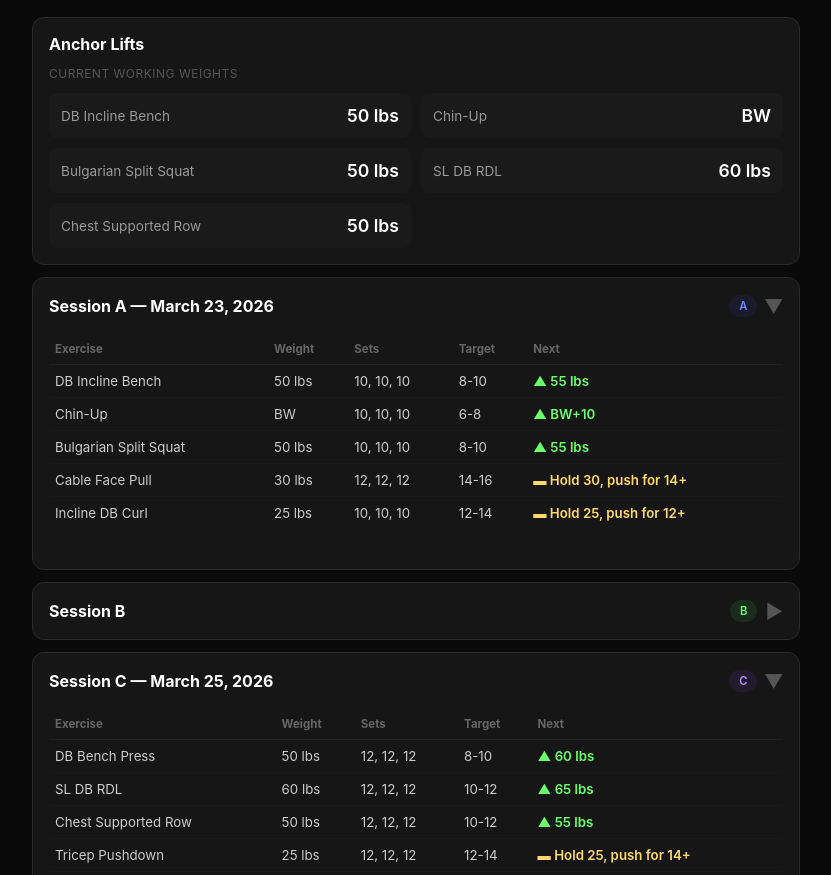
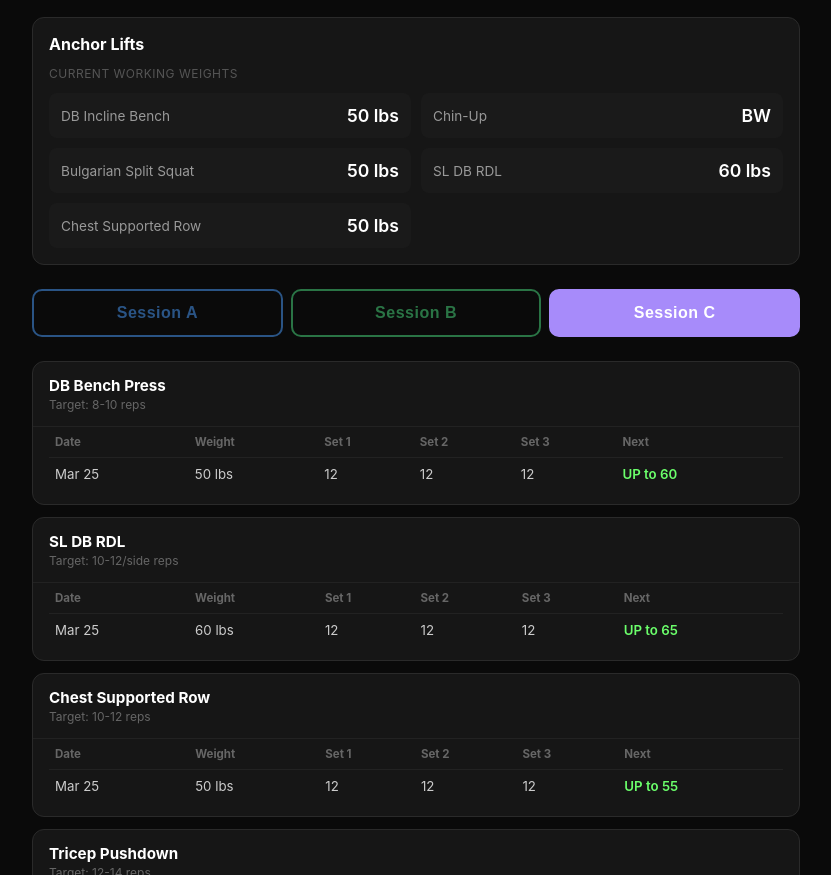
Before and after one commit to dafach/logan-pages, a plain HTML site: page tracker.html in a window 1280 px wide. Shown: the part 77-952 px from the top of the page, without its empty margins (224-1055 px from the left). Drawn offline with Linux system fonts and the light colour scheme.

Commit message:
Tracker v2: tabs + historical data

```diff
--- a/tracker.html
+++ b/tracker.html
@@ -10,47 +10,73 @@
   body { font-family: -apple-system, BlinkMacSystemFont, 'Segoe UI', Roboto, sans-serif; background: #0a0a0a; color: #e0e0e0; padding: 16px; max-width: 800px; margin: 0 auto; -webkit-font-smoothing: antialiased; }
   h1 { text-align: center; font-size: 1.6em; margin-bottom: 8px; color: #fff; }
   .subtitle { text-align: center; color: #888; margin-bottom: 20px; font-size: 0.85em; line-height: 1.4; }
-  .card { background: #161616; border: 1px solid #2a2a2a; border-radius: 12px; margin-bottom: 12px; overflow: hidden; }
-  .card-header { padding: 16px; cursor: pointer; display: flex; justify-content: space-between; align-items: center; transition: background 0.2s; gap: 12px; -webkit-tap-highlight-color: rgba(255,255,255,0.05); }
-  .card-header:hover { background: #1e1e1e; }
-  .card-header:active { background: #222; }
-  .card-header h2 { font-size: 1em; color: #fff; margin: 0; flex: 1; min-width: 0; }
-  .card-header .meta { display: flex; gap: 8px; align-items: center; flex-shrink: 0; }
-  .badge { font-size: 0.7em; padding: 4px 10px; border-radius: 20px; font-weight: 600; white-space: nowrap; }
-  .badge.blue { background: #1a1a2d; color: #6b8bff; }
-  .badge.green { background: #1a2d1a; color: #6bff6b; }
-  .badge.purple { background: #231a2d; color: #b08bff; }
-  .arrow { font-size: 1.2em; color: #555; transition: transform 0.3s; flex-shrink: 0; }
-  .card.open .arrow { transform: rotate(90deg); }
-  .card-body { display: none; padding: 0 16px 16px; }
-  .card.open .card-body { display: block; }
+
+  /* Anchor lifts */
   .static-card { background: #161616; border: 1px solid #2a2a2a; border-radius: 12px; margin-bottom: 12px; overflow: hidden; padding: 16px; }
   .static-card h2 { font-size: 1em; color: #fff; margin: 0 0 12px; }
-  .table-wrap { overflow-x: auto; -webkit-overflow-scrolling: touch; margin-bottom: 12px; }
-  table { width: 100%; border-collapse: collapse; margin-bottom: 12px; }
+  .section-label { font-size: 0.75em; color: #555; text-transform: uppercase; letter-spacing: 0.5px; margin-bottom: 12px; }
+  .anchor-grid { display: grid; grid-template-columns: 1fr 1fr; gap: 10px; }
+  .anchor-item { background: #1a1a1a; border-radius: 8px; padding: 12px; display: flex; justify-content: space-between; align-items: center; }
+  .anchor-weight { font-size: 1.1em; color: #fff; font-weight: 600; }
+  .anchor-label { color: #999; font-size: 0.85em; }
+
+  /* Tab bar */
+  .tab-bar { display: flex; gap: 8px; position: sticky; top: 0; z-index: 100; background: #0a0a0a; padding: 12px 0; margin-bottom: 12px; }
+  .tab-btn { flex: 1; min-height: 48px; border-radius: 10px; font-size: 1em; font-weight: 700; cursor: pointer; transition: all 0.2s; -webkit-tap-highlight-color: rgba(255,255,255,0.05); border: 2px solid; background: transparent; letter-spacing: 0.5px; }
+  .tab-btn:active { transform: scale(0.97); }
+
+  /* Tab A - Blue */
+  .tab-btn[data-tab="A"] { border-color: #4a9eff; color: #4a9eff; }
+  .tab-btn[data-tab="A"].active { background: #4a9eff; color: #fff; border-color: #4a9eff; }
+  .tab-btn[data-tab="A"]:not(.active) { opacity: 0.5; }
+
+  /* Tab B - Green */
+  .tab-btn[data-tab="B"] { border-color: #4ade80; color: #4ade80; }
+  .tab-btn[data-tab="B"].active { background: #4ade80; color: #0a0a0a; border-color: #4ade80; }
+  .tab-btn[data-tab="B"]:not(.active) { opacity: 0.5; }
+
+  /* Tab C - Purple */
+  .tab-btn[data-tab="C"] { border-color: #a78bfa; color: #a78bfa; }
+  .tab-btn[data-tab="C"].active { background: #a78bfa; color: #fff; border-color: #a78bfa; }
+  .tab-btn[data-tab="C"]:not(.active) { opacity: 0.5; }
+
+  /* Session panels */
+  .session-panel { display: none; }
+  .session-panel.active { display: block; }
+
+  /* Exercise cards */
+  .exercise-card { background: #161616; border: 1px solid #2a2a2a; border-radius: 12px; margin-bottom: 12px; overflow: hidden; }
+  .exercise-header { padding: 14px 16px; border-bottom: 1px solid #222; }
+  .exercise-header h3 { font-size: 0.95em; color: #fff; margin: 0; }
+  .exercise-header .target { font-size: 0.75em; color: #666; margin-top: 2px; }
+  .exercise-body { padding: 0 16px 14px; }
+
+  /* Tables */
+  .table-wrap { overflow-x: auto; -webkit-overflow-scrolling: touch; }
+  table { width: 100%; border-collapse: collapse; }
   th { text-align: left; font-size: 0.72em; color: #666; padding: 8px 6px; border-bottom: 1px solid #222; white-space: nowrap; }
   td { padding: 8px 6px; font-size: 0.83em; border-bottom: 1px solid #1a1a1a; color: #ccc; }
   tr:last-child td { border-bottom: none; }
-  .no-data { color: #666; font-style: italic; font-size: 0.9em; padding: 8px 0; }
+
+  /* Verdict colors */
   .verdict-up { color: #6bff6b; font-weight: 600; }
   .verdict-hold { color: #ffd96b; font-weight: 600; }
-  .verdict-deload { color: #ff6b6b; font-weight: 600; }
-  .anchor-weight { font-size: 1.1em; color: #fff; font-weight: 600; }
-  .anchor-label { color: #999; font-size: 0.85em; }
-  .anchor-grid { display: grid; grid-template-columns: 1fr 1fr; gap: 10px; }
-  .anchor-item { background: #1a1a1a; border-radius: 8px; padding: 12px; display: flex; justify-content: space-between; align-items: center; }
-  .section-label { font-size: 0.75em; color: #555; text-transform: uppercase; letter-spacing: 0.5px; margin-bottom: 12px; }
+
+  /* No data message */
+  .no-data { color: #666; font-style: italic; font-size: 0.9em; padding: 24px 16px; text-align: center; }
+
+  .footer { text-align: center; color: #444; font-size: 0.75em; margin-top: 30px; }
+
   @media (max-width: 480px) {
     body { padding: 12px; }
     h1 { font-size: 1.35em; }
-    .card-header { padding: 14px 12px; }
-    .card-header h2 { font-size: 0.9em; }
-    .card-body { padding: 0 12px 14px; }
-    .static-card { padding: 14px 12px; }
-    th, td { padding: 6px 4px; font-size: 0.78em; }
-    .badge { font-size: 0.62em; padding: 3px 8px; }
+    .tab-btn { font-size: 0.9em; min-height: 48px; }
     .anchor-grid { grid-template-columns: 1fr; }
     .anchor-item { padding: 10px; }
+    .static-card { padding: 14px 12px; }
+    .exercise-header { padding: 12px; }
+    .exercise-body { padding: 0 12px 12px; }
+    th, td { padding: 6px 4px; font-size: 0.78em; }
   }
 </style>
 </head>
@@ -59,183 +85,216 @@
 <h1>Training Progress Tracker</h1>
 <p class="subtitle">Last Updated: March 25, 2026</p>
 
-<!-- ANCHOR LIFTS SUMMARY -->
-<div class="static-card">
+<!-- ANCHOR LIFTS SUMMARY (always visible) -->
+<div class="static-card" id="anchor-lifts">
   <h2>Anchor Lifts</h2>
   <p class="section-label">Current working weights</p>
-  <div class="anchor-grid">
-    <div class="anchor-item">
-      <span class="anchor-label">DB Incline Bench</span>
-      <span class="anchor-weight">50 lbs</span>
-    </div>
-    <div class="anchor-item">
-      <span class="anchor-label">Chin-Up</span>
-      <span class="anchor-weight">BW</span>
-    </div>
-    <div class="anchor-item">
-      <span class="anchor-label">Bulgarian Split Squat</span>
-      <span class="anchor-weight">50 lbs</span>
-    </div>
-    <div class="anchor-item">
-      <span class="anchor-label">SL DB RDL</span>
-      <span class="anchor-weight">60 lbs</span>
-    </div>
-    <div class="anchor-item">
-      <span class="anchor-label">Chest Supported Row</span>
-      <span class="anchor-weight">50 lbs</span>
-    </div>
-  </div>
+  <div class="anchor-grid" id="anchor-grid"></div>
 </div>
 
-<!-- SESSION A -->
-<div class="card open">
-  <div class="card-header" onclick="toggle(this)">
-    <h2>Session A — March 23, 2026</h2>
-    <div class="meta"><span class="badge blue">A</span><span class="arrow">&#9654;</span></div>
-  </div>
-  <div class="card-body">
-    <div class="table-wrap"><table>
-      <tr><th>Exercise</th><th>Weight</th><th>Sets</th><th>Target</th><th>Next</th></tr>
-      <tr>
-        <td>DB Incline Bench</td>
-        <td>50 lbs</td>
-        <td>10, 10, 10</td>
-        <td>8-10</td>
-        <td class="verdict-up">&#9650; 55 lbs</td>
-      </tr>
-      <tr>
-        <td>Chin-Up</td>
-        <td>BW</td>
-        <td>10, 10, 10</td>
-        <td>6-8</td>
-        <td class="verdict-up">&#9650; BW+10</td>
-      </tr>
-      <tr>
-        <td>Bulgarian Split Squat</td>
-        <td>50 lbs</td>
-        <td>10, 10, 10</td>
-        <td>8-10</td>
-        <td class="verdict-up">&#9650; 55 lbs</td>
-      </tr>
-      <tr>
-        <td>Cable Face Pull</td>
-        <td>30 lbs</td>
-        <td>12, 12, 12</td>
-        <td>14-16</td>
-        <td class="verdict-hold">&#9644; Hold 30, push for 14+</td>
-      </tr>
-      <tr>
-        <td>Incline DB Curl</td>
-        <td>25 lbs</td>
-        <td>10, 10, 10</td>
-        <td>12-14</td>
-        <td class="verdict-hold">&#9644; Hold 25, push for 12+</td>
-      </tr>
-    </table></div>
-  </div>
+<!-- TAB BAR -->
+<div class="tab-bar">
+  <button class="tab-btn" data-tab="A" onclick="switchTab('A')">Session A</button>
+  <button class="tab-btn" data-tab="B" onclick="switchTab('B')">Session B</button>
+  <button class="tab-btn" data-tab="C" onclick="switchTab('C')">Session C</button>
 </div>
 
-<!-- SESSION B -->
-<div class="card">
-  <div class="card-header" onclick="toggle(this)">
-    <h2>Session B</h2>
-    <div class="meta"><span class="badge green">B</span><span class="arrow">&#9654;</span></div>
-  </div>
-  <div class="card-body">
-    <p class="no-data">No data yet</p>
-  </div>
-</div>
+<!-- SESSION PANELS -->
+<div class="session-panel" id="panel-A"></div>
+<div class="session-panel" id="panel-B"></div>
+<div class="session-panel" id="panel-C"></div>
 
-<!-- SESSION C -->
-<div class="card open">
-  <div class="card-header" onclick="toggle(this)">
-    <h2>Session C — March 25, 2026</h2>
-    <div class="meta"><span class="badge purple">C</span><span class="arrow">&#9654;</span></div>
-  </div>
-  <div class="card-body">
-    <div class="table-wrap"><table>
-      <tr><th>Exercise</th><th>Weight</th><th>Sets</th><th>Target</th><th>Next</th></tr>
-      <tr>
-        <td>DB Bench Press</td>
-        <td>50 lbs</td>
-        <td>12, 12, 12</td>
-        <td>8-10</td>
-        <td class="verdict-up">&#9650; 60 lbs</td>
-      </tr>
-      <tr>
-        <td>SL DB RDL</td>
-        <td>60 lbs</td>
-        <td>12, 12, 12</td>
-        <td>10-12</td>
-        <td class="verdict-up">&#9650; 65 lbs</td>
-      </tr>
-      <tr>
-        <td>Chest Supported Row</td>
-        <td>50 lbs</td>
-        <td>12, 12, 12</td>
-        <td>10-12</td>
-        <td class="verdict-up">&#9650; 55 lbs</td>
-      </tr>
-      <tr>
-        <td>Tricep Pushdown</td>
-        <td>25 lbs</td>
-        <td>12, 12, 12</td>
-        <td>12-14</td>
-        <td class="verdict-hold">&#9644; Hold 25, push for 14+</td>
-      </tr>
-      <tr>
-        <td>Reverse Fly</td>
-        <td>5 lbs</td>
-        <td>12, 12, 12</td>
-        <td>14-16</td>
-        <td class="verdict-hold">&#9644; Hold 5, push for 14+</td>
-      </tr>
-      <tr>
-        <td>Leg Extension</td>
-        <td>55 lbs</td>
-        <td>12, 10, 10</td>
-        <td>12-14</td>
-        <td class="verdict-hold">&#9644; Hold 55, push for 12+</td>
-      </tr>
-    </table></div>
-  </div>
-</div>
-
-<p style="text-align:center;color:#444;font-size:0.75em;margin-top:30px;">Progress tracked by Logan. Data updates after each session.</p>
+<p class="footer">Progress tracked by Logan. Data updates after each session.</p>
 
 <script>
-// Training data (update this JSON as new sessions come in)
-const TRAINING_DATA = {
-  "sessions": [
-    {
-      "name": "A",
-      "date": "2026-03-23",
+const DATA = {
+  "anchorLifts": [
+    {"name": "DB Incline Bench", "current": "50 lbs"},
+    {"name": "Chin-Up", "current": "BW"},
+    {"name": "Bulgarian Split Squat", "current": "50 lbs"},
+    {"name": "SL DB RDL", "current": "60 lbs"},
+    {"name": "Chest Supported Row", "current": "50 lbs"}
+  ],
+  "sessions": {
+    "A": {
       "exercises": [
-        {"name": "DB Incline Bench", "weight": 50, "sets": [10,10,10], "target": "8-10", "next": "55 lbs"},
-        {"name": "Chin-Up", "weight": "BW", "sets": [10,10,10], "target": "6-8", "next": "BW+10"},
-        {"name": "Bulgarian Split Squat", "weight": 50, "sets": [10,10,10], "target": "8-10", "next": "55 lbs"},
-        {"name": "Cable Face Pull", "weight": 30, "sets": [12,12,12], "target": "14-16", "next": "Hold 30, push for 14+"},
-        {"name": "Incline DB Curl", "weight": 25, "sets": [10,10,10], "target": "12-14", "next": "Hold 25, push for 12+"}
+        {
+          "name": "DB Incline Bench",
+          "target": "8-10",
+          "history": [
+            {"date": "Mar 23", "weight": 50, "sets": [10,10,10], "next": "UP to 55", "verdict": "up"}
+          ]
+        },
+        {
+          "name": "Chin-Up",
+          "target": "6-8",
+          "history": [
+            {"date": "Mar 23", "weight": "BW", "sets": [10,10,10], "next": "UP \u2014 add BW+10", "verdict": "up"}
+          ]
+        },
+        {
+          "name": "Bulgarian Split Squat",
+          "target": "8-10/side",
+          "history": [
+            {"date": "Mar 23", "weight": 50, "sets": [10,10,10], "next": "UP to 55", "verdict": "up"}
+          ]
+        },
+        {
+          "name": "Cable Face Pull",
+          "target": "14-16",
+          "history": [
+            {"date": "Mar 23", "weight": 30, "sets": [12,12,12], "next": "Hold 30, push for 14+", "verdict": "hold"}
+          ]
+        },
+        {
+          "name": "Incline DB Curl",
+          "target": "12-14",
+          "history": [
+            {"date": "Mar 23", "weight": 25, "sets": [10,10,10], "next": "Hold 25, push for 12+", "verdict": "hold"}
+          ]
+        }
       ]
     },
-    {
-      "name": "C",
-      "date": "2026-03-25",
+    "B": {
+      "exercises": []
+    },
+    "C": {
       "exercises": [
-        {"name": "DB Bench Press", "weight": 50, "sets": [12,12,12], "target": "8-10", "next": "60 lbs"},
-        {"name": "SL DB RDL", "weight": 60, "sets": [12,12,12], "target": "10-12", "next": "65 lbs"},
-        {"name": "Chest Supported Row", "weight": 50, "sets": [12,12,12], "target": "10-12", "next": "55 lbs"},
-        {"name": "Tricep Pushdown", "weight": 25, "sets": [12,12,12], "target": "12-14", "next": "Hold 25, push for 14+"},
-        {"name": "Reverse Fly", "weight": 5, "sets": [12,12,12], "target": "14-16", "next": "Hold 5, push for 14+"},
-        {"name": "Leg Extension", "weight": 55, "sets": [12,10,10], "target": "12-14", "next": "Hold 55, push for 12+"}
+        {
+          "name": "DB Bench Press",
+          "target": "8-10",
+          "history": [
+            {"date": "Mar 25", "weight": 50, "sets": [12,12,12], "next": "UP to 60", "verdict": "up"}
+          ]
+        },
+        {
+          "name": "SL DB RDL",
+          "target": "10-12/side",
+          "history": [
+            {"date": "Mar 25", "weight": 60, "sets": [12,12,12], "next": "UP to 65", "verdict": "up"}
+          ]
+        },
+        {
+          "name": "Chest Supported Row",
+          "target": "10-12",
+          "history": [
+            {"date": "Mar 25", "weight": 50, "sets": [12,12,12], "next": "UP to 55", "verdict": "up"}
+          ]
+        },
+        {
+          "name": "Tricep Pushdown",
+          "target": "12-14",
+          "history": [
+            {"date": "Mar 25", "weight": 25, "sets": [12,12,12], "next": "Hold 25, push for 14+", "verdict": "hold"}
+          ]
+        },
+        {
+          "name": "Reverse Fly",
+          "target": "14-16",
+          "history": [
+            {"date": "Mar 25", "weight": 5, "sets": [12,12,12], "next": "Hold 5, push for 14+", "verdict": "hold"}
+          ]
+        },
+        {
+          "name": "Leg Extension",
+          "target": "12-14",
+          "history": [
+            {"date": "Mar 25", "weight": 55, "sets": [12,10,10], "next": "Hold 55, push for 12+", "verdict": "hold"}
+          ]
+        }
       ]
     }
-  ]
+  },
+  "lastUpdated": "March 25, 2026"
 };
 
-function toggle(header) {
-  header.parentElement.classList.toggle('open');
+// Render anchor lifts
+function renderAnchors() {
+  const grid = document.getElementById('anchor-grid');
+  grid.innerHTML = DATA.anchorLifts.map(a =>
+    `<div class="anchor-item">
+      <span class="anchor-label">${a.name}</span>
+      <span class="anchor-weight">${a.current}</span>
+    </div>`
+  ).join('');
+  document.querySelector('.subtitle').textContent = 'Last Updated: ' + DATA.lastUpdated;
 }
+
+// Render a session panel
+function renderSession(key) {
+  const panel = document.getElementById('panel-' + key);
+  const session = DATA.sessions[key];
+
+  if (!session || session.exercises.length === 0) {
+    panel.innerHTML = '<div class="exercise-card"><p class="no-data">No data yet \u2014 complete Session ' + key + ' to start tracking</p></div>';
+    return;
+  }
+
+  panel.innerHTML = session.exercises.map(ex => {
+    const rows = ex.history.map(h => {
+      const w = typeof h.weight === 'number' ? h.weight + ' lbs' : h.weight;
+      const verdictClass = h.verdict === 'up' ? 'verdict-up' : 'verdict-hold';
+      return `<tr>
+        <td>${h.date}</td>
+        <td>${w}</td>
+        <td>${h.sets[0] || '-'}</td>
+        <td>${h.sets[1] || '-'}</td>
+        <td>${h.sets[2] || '-'}</td>
+        <td class="${verdictClass}">${h.next}</td>
+      </tr>`;
+    }).join('');
+
+    return `<div class="exercise-card">
+      <div class="exercise-header">
+        <h3>${ex.name}</h3>
+        <div class="target">Target: ${ex.target} reps</div>
+      </div>
+      <div class="exercise-body">
+        <div class="table-wrap">
+          <table>
+            <tr><th>Date</th><th>Weight</th><th>Set 1</th><th>Set 2</th><th>Set 3</th><th>Next</th></tr>
+            ${rows}
+          </table>
+        </div>
+      </div>
+    </div>`;
+  }).join('');
+}
+
+// Tab switching
+function switchTab(key) {
+  document.querySelectorAll('.tab-btn').forEach(btn => btn.classList.remove('active'));
+  document.querySelectorAll('.session-panel').forEach(p => p.classList.remove('active'));
+  document.querySelector('.tab-btn[data-tab="' + key + '"]').classList.add('active');
+  document.getElementById('panel-' + key).classList.add('active');
+}
+
+// Find most recently updated session
+function getMostRecentTab() {
+  let latest = null;
+  let latestKey = 'A';
+  for (const [key, session] of Object.entries(DATA.sessions)) {
+    if (session.exercises.length === 0) continue;
+    for (const ex of session.exercises) {
+      for (const h of ex.history) {
+        // Simple comparison — dates like "Mar 25" are ordered by position in data
+        // Since C has Mar 25 and A has Mar 23, C is most recent
+        if (!latest) { latest = h.date; latestKey = key; }
+        else {
+          // Compare month-day roughly; newest data wins
+          latest = h.date;
+          latestKey = key;
+        }
+      }
+    }
+  }
+  return latestKey;
+}
+
+// Initialize
+renderAnchors();
+['A', 'B', 'C'].forEach(renderSession);
+switchTab(getMostRecentTab());
 </script>
 
 </body>
```
